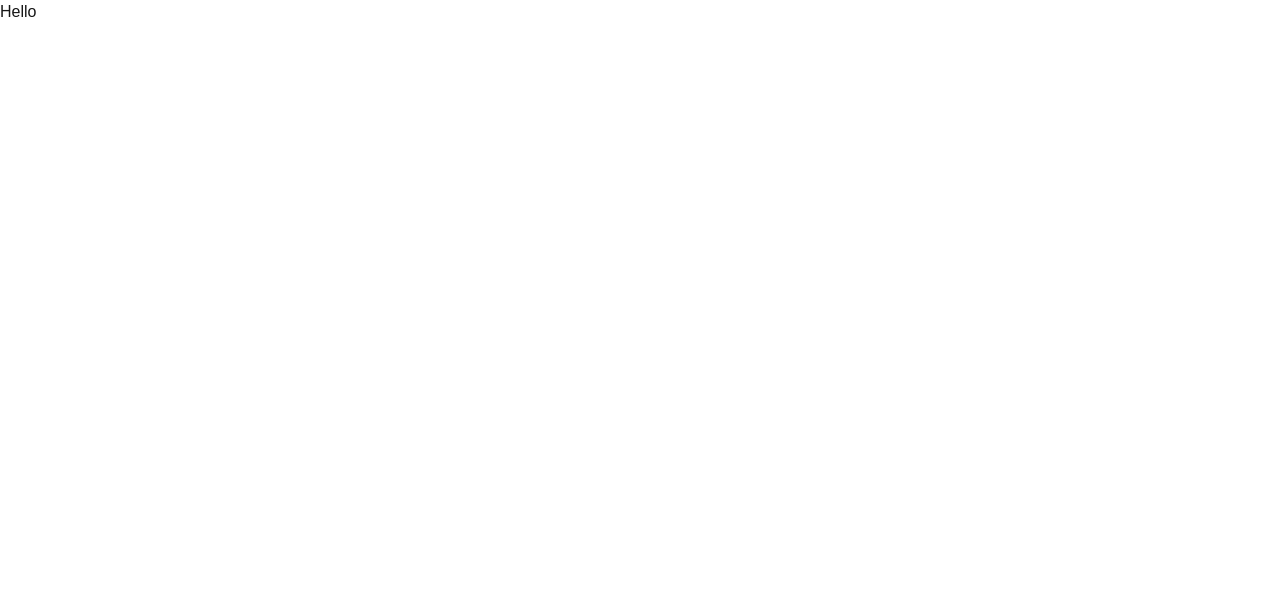
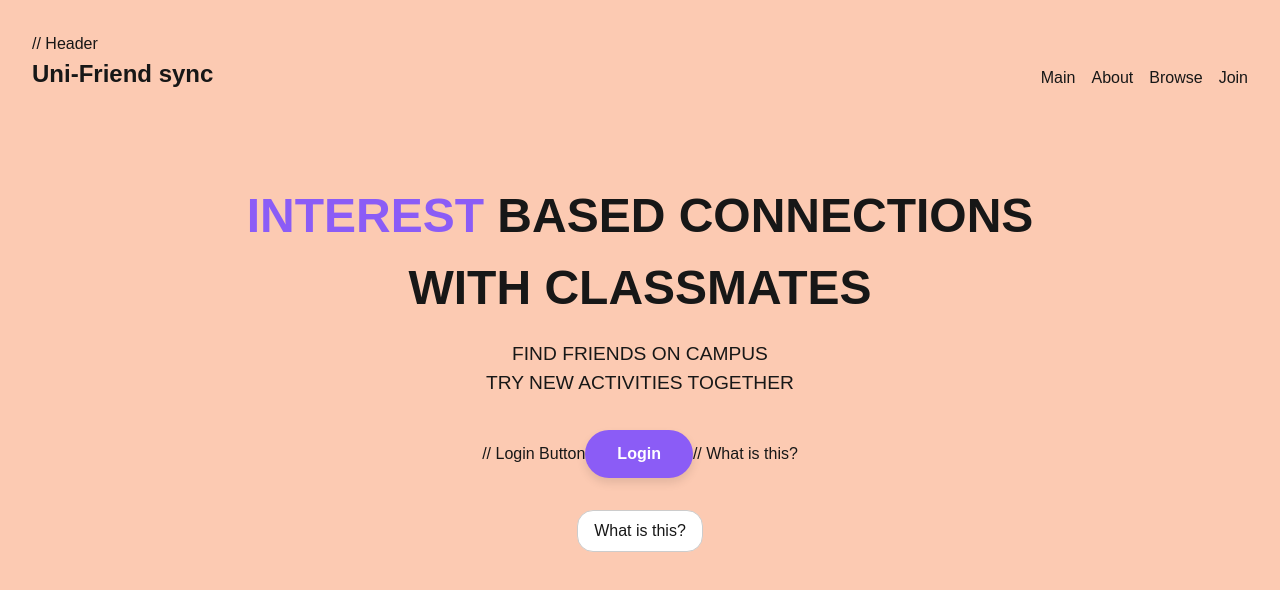
Before and after one commit to CSC-3380-Spring-2025/Team-20, a Next.js app in the folder frontend/: page / in a window 1280 px wide. Shown: the top 590 px of the page. Built offline with nearby package versions, Linux system fonts and the light colour scheme.

Commit message:
Adding intial commit

```diff
--- a/frontend/src/app/page.tsx
+++ b/frontend/src/app/page.tsx
@@ -8,13 +8,113 @@
         H
       </div>
  */
-export default function Home() {
+//this is landing
+"use client"
+export default function LandingPage() {
+  let showDescription = false;
+
+  function toggleDescription() {
+    const para = document.getElementById("description");
+    if (para) {
+      showDescription = !showDescription;
+      para.style.display = showDescription ? "block" : "none";
+    }
+  }
+
   return (
-     <div>
+    <div style={{
+      backgroundColor: "#fccab2",
+      minHeight: "100vh",
+      padding: "2rem",
+      boxSizing: "border-box",
+      fontFamily: "sans-serif"
+    }}>
+      // Header
+      <div style={{
+        display: "flex",
+        justifyContent: "space-between",
+        alignItems: "center",
+        flexWrap: "wrap"
+      }}>
+        <h2 style={{ fontSize: "1.5rem", marginBottom: "0.5rem" }}>
+          <b>Uni-Friend sync</b>
+        </h2>
+        <div style={{ display: "flex", gap: "1rem", flexWrap: "wrap", fontSize: "1rem" }}>
+          <a href="/main"><p style={{ margin: 0, cursor: "pointer" }}>Main</p></a>
+          <a href="/about"><p style={{ margin: 0, cursor: "pointer" }}>About</p></a>
+          <a href="/browse"><p style={{ margin: 0, cursor: "pointer" }}>Browse</p></a>
+          <a href="/join"><p style={{ margin: 0, cursor: "pointer" }}>Join</p></a>
+        </div>
+      </div>
 
-      Hello
-     </div>
+      {/**Login */}
+      <div style={{
+        textAlign: "center",
+        marginTop: "10vh",
+        padding: "0 1rem"
+      }}>
+        <h2 style={{ fontSize: "clamp(1.5rem, 4vw, 3rem)", fontWeight: "bold" }}>
+          <span style={{ color: "#8b5cf6" }}>INTEREST</span> BASED CONNECTIONS
+        </h2>
+        <h2 style={{ fontSize: "clamp(1.5rem, 4vw, 3rem)", fontWeight: "bold" }}>
+          WITH CLASSMATES
+        </h2>
+        <p style={{ fontSize: "clamp(0.9rem, 2vw, 1.2rem)", marginTop: "1rem" }}>
+          FIND FRIENDS ON CAMPUS
+        </p>
+        <p style={{ fontSize: "clamp(0.9rem, 2vw, 1.2rem)" }}>
+          TRY NEW ACTIVITIES TOGETHER
+        </p>
 
+        // Login Button
+        <a href="/login">
+          <button style={{
+            backgroundColor: "#8b5cf6",
+            color: "white",
+            padding: "0.75rem 2rem",
+            fontWeight: "bold",
+            fontSize: "1rem",
+            borderRadius: "2rem",
+            border: "none",
+            marginTop: "2rem",
+            boxShadow: "0px 5px 10px rgba(0,0,0,0.1)",
+            cursor: "pointer"
+          }}>
+            Login
+          </button>
+        </a>
 
+        // What is this?
+        <div style={{ marginTop: "2rem" }}>
+          <button
+            onClick={toggleDescription}
+            style={{
+              backgroundColor: "#fff",
+              border: "1px solid #ccc",
+              borderRadius: "1rem",
+              padding: "0.5rem 1rem",
+              cursor: "pointer",
+              fontSize: "1rem"
+            }}
+          >
+            What is this?
+          </button>
+
+          <p id="description" style={{
+            display: "none",
+            marginTop: "1rem",
+            maxWidth: "90%",
+            width: "600px",
+            marginLeft: "auto",
+            marginRight: "auto",
+            fontSize: "clamp(0.9rem, 2vw, 1.1rem)"
+          }}>
+            Uni-Friend Sync helps students connect with classmates based on shared interests.
+            Whether you're looking for study buddies, event partners, or simply new friends on campus,
+            this platform makes it easy to find your people and explore activities together.
+          </p>
+        </div>
+      </div>
+    </div>
   );
 }
```
Also changed, not shown: frontend/package.json (+6 -6 lines), 1 other file (tests, documents, lock files or other folders).
